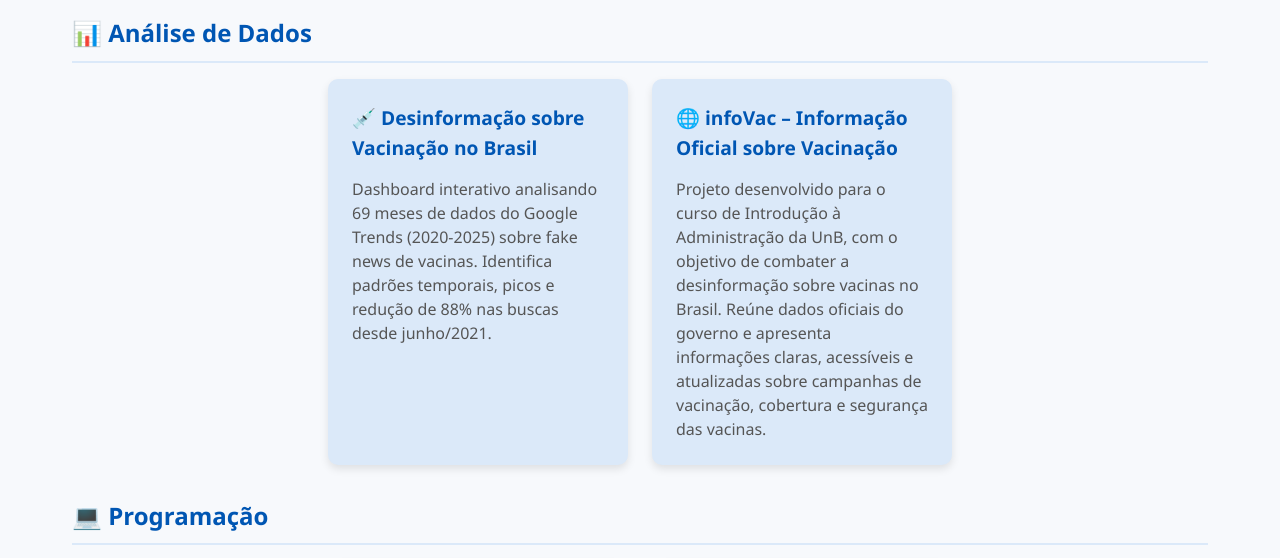
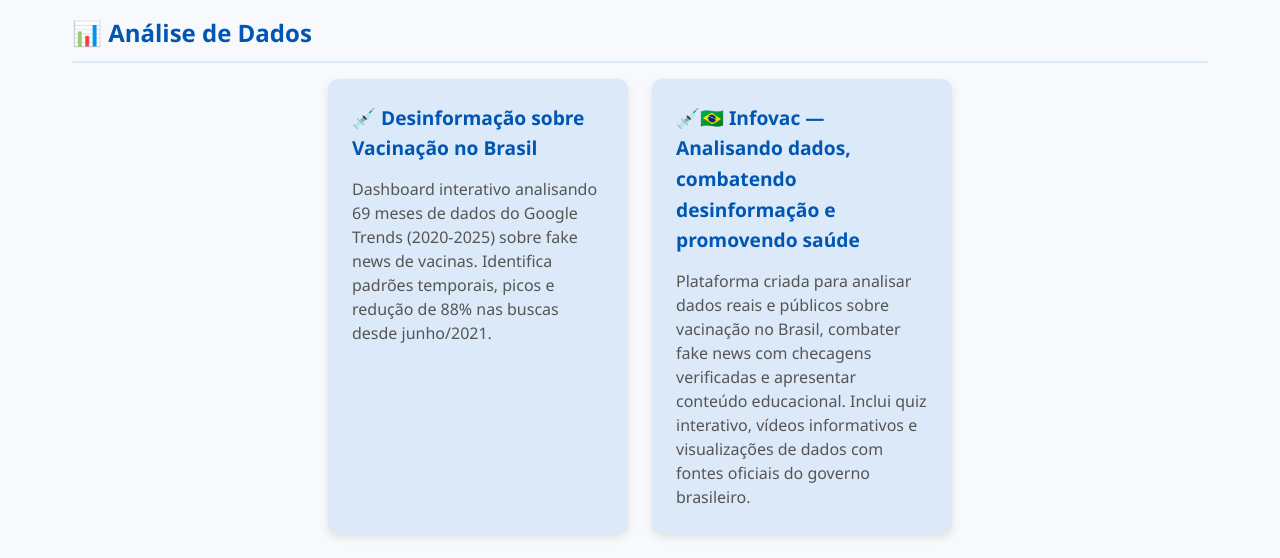
Before and after one commit to ScherlockHall/Scherlock-Hall, a plain HTML site: page index.html in a window 1280 px wide. Shown: the part 181-739 px from the top of the page. Drawn offline with Linux system fonts and the light colour scheme.

Commit message:
Update links and descriptions in index.html
Signed-off-by: Scherlock Hall <scherlockhallneto@gmail.com>

```diff
--- a/index.html
+++ b/index.html
@@ -365,8 +365,8 @@
       </div>
 
       <div class="projeto-card">
-        <a href="https://github.com/seu-usuario/infovac" target="_blank" data-pt="🌐 infoVac – Informação Oficial sobre Vacinação" data-fr="🌐 infoVac – Informations Officielles sur la Vaccination">🌐 infoVac – Informação Oficial sobre Vacinação</a>
-        <p data-pt="Projeto desenvolvido para o curso de Introdução à Administração da UnB, com o objetivo de combater a desinformação sobre vacinas no Brasil. Reúne dados oficiais do governo e apresenta informações claras, acessíveis e atualizadas sobre campanhas de vacinação, cobertura e segurança das vacinas." data-fr="Projet développé pour le cours d’Introduction à l’Administration de l’UnB, visant à lutter contre la désinformation sur les vaccins au Brésil. Compile des données officielles du gouvernement et présente des informations claires, accessibles et à jour sur les campagnes de vaccination, la couverture vaccinale et la sécurité des vaccins.">Projeto desenvolvido para o curso de Introdução à Administração da UnB, com o objetivo de combater a desinformação sobre vacinas no Brasil. Reúne dados oficiais do governo e apresenta informações claras, acessíveis e atualizadas sobre campanhas de vacinação, cobertura e segurança das vacinas.</p>
+        <a href="infovac/index.html" target="_blank" data-pt="💉🇧🇷 Infovac — Analisando dados, combatendo desinformação e promovendo saúde" data-fr="💉🇧🇷 Infovac — Analyse des données, lutte contre la désinformation et promotion de la santé">💉🇧🇷 Infovac — Analisando dados, combatendo desinformação e promovendo saúde</a>
+        <p data-pt="Plataforma criada para analisar dados reais e públicos sobre vacinação no Brasil, combater fake news com checagens verificadas e apresentar conteúdo educacional. Inclui quiz interativo, vídeos informativos e visualizações de dados com fontes oficiais do governo brasileiro." data-fr="Plateforme conçue pour analyser des données publiques réelles sur la vaccination au Brésil, combattre les fake news grâce à des vérifications fiables et fournir du contenu éducatif. Comprend un quiz interactif, des vidéos explicatives et des visualisations basées sur des sources officielles du gouvernement brésilien.">Plataforma criada para analisar dados reais e públicos sobre vacinação no Brasil, combater fake news com checagens verificadas e apresentar conteúdo educacional. Inclui quiz interativo, vídeos informativos e visualizações de dados com fontes oficiais do governo brasileiro.</p>
       </div>
     </div>
 
@@ -487,7 +487,7 @@
     <p data-pt="Estou sempre aberto a novas oportunidades e colaborações. Se você tem um projeto interessante ou quer discutir ideias, ficarei feliz em conversar!" data-fr="Je suis toujours ouvert aux nouvelles opportunités et collaborations. Si vous avez un projet intéressant ou souhaitez discuter d'idées, je serai ravi d'échanger !">Estou sempre aberto a novas oportunidades e colaborações. Se você tem um projeto interessante ou quer discutir ideias, ficarei feliz em conversar!</p>
     <div class="action-buttons">
       <a href="mailto:scherlockhallneto@gmail.com" class="btn btn-primary" data-pt="Enviar Email" data-fr="Envoyer un Email">Enviar Email</a>
-      <a href="https://github.com/seu-usuario" target="_blank" class="btn btn-outline">GitHub</a>
+      <a href="https://github.com/ScherlockHall" target="_blank" class="btn btn-outline">GitHub</a>
     </div>
   </section>
 
```
